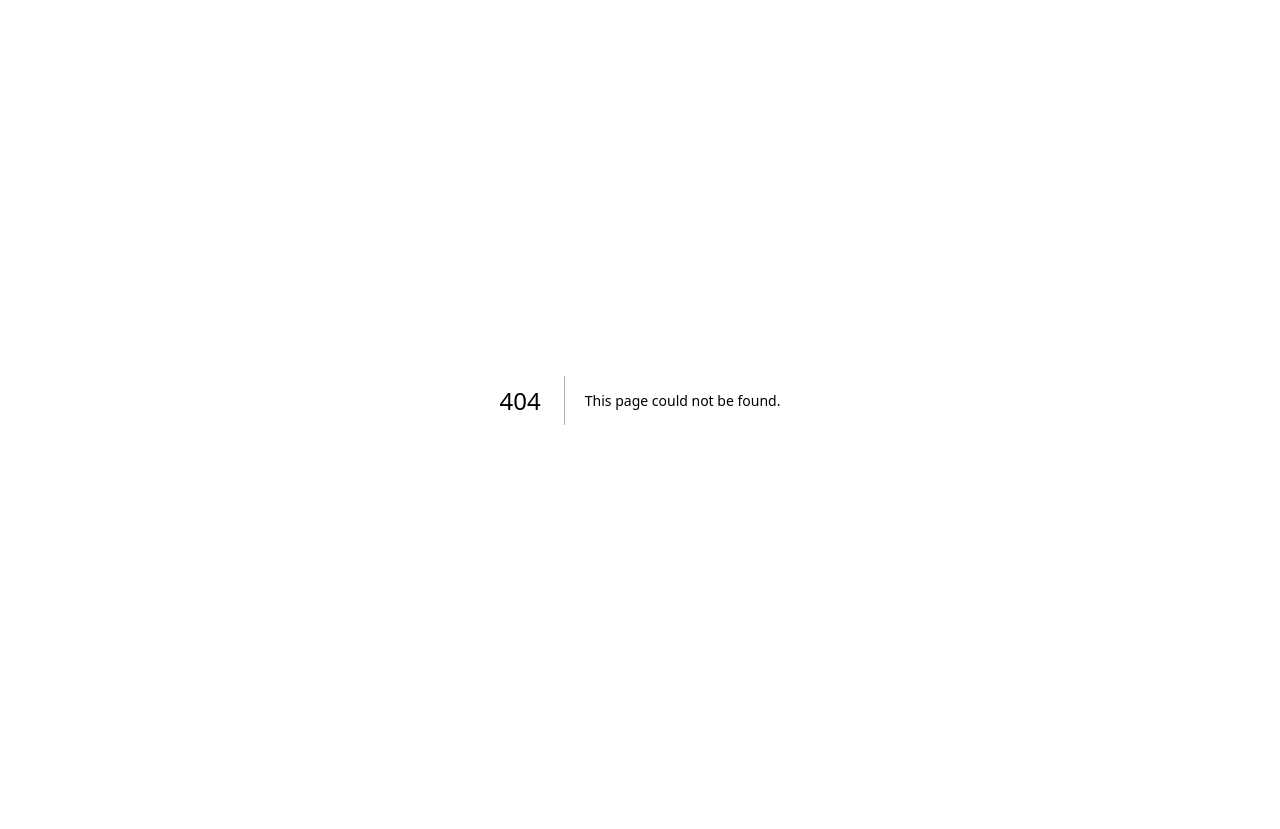
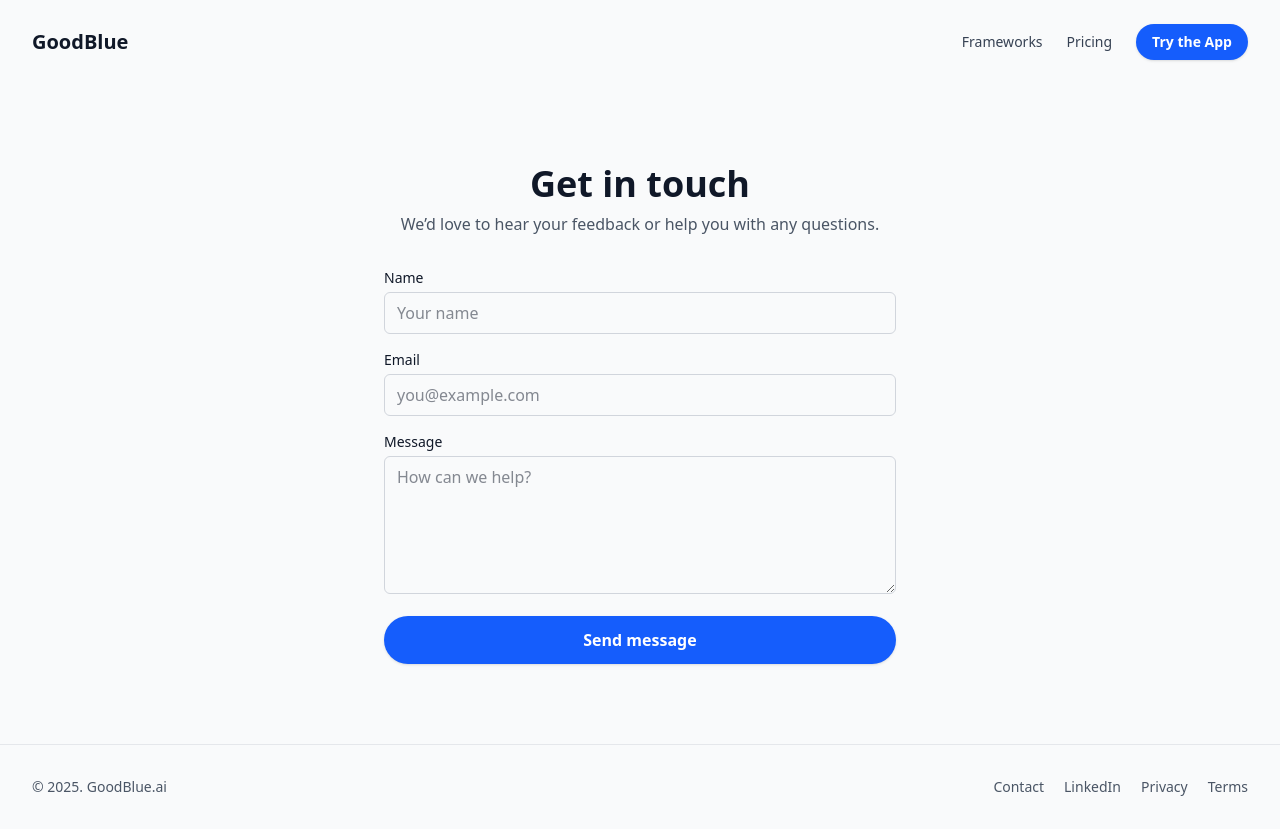
Before and after one commit to goodblue71-Strat/goodblue-web, a Next.js app: page /contact in a window 1280 px wide. Before the commit this address had no page. Before the commit the page ends 800 px from the top, so only its background shows below. Built offline with nearby package versions, Linux system fonts and the light colour scheme.

Commit message:
Create page.tsx

```diff
--- /dev/null
+++ b/app/contact/page.tsx
@@ -0,0 +1,26 @@
+import ContactForm from "@/components/ContactForm";
+import Section from "@/components/Section";
+import Navbar from "@/components/Navbar";
+import Footer from "@/components/Footer";
+
+export default function ContactPage() {
+  return (
+    <>
+      <Navbar />
+
+      <Section narrow>
+        <h1 className="text-3xl sm:text-4xl font-bold text-center">
+          Get in touch
+        </h1>
+        <p className="mt-2 text-gray-600 text-center">
+          We’d love to hear your feedback or help you with any questions.
+        </p>
+        <div className="mt-8">
+          <ContactForm />
+        </div>
+      </Section>
+
+      <Footer />
+    </>
+  );
+}
```
